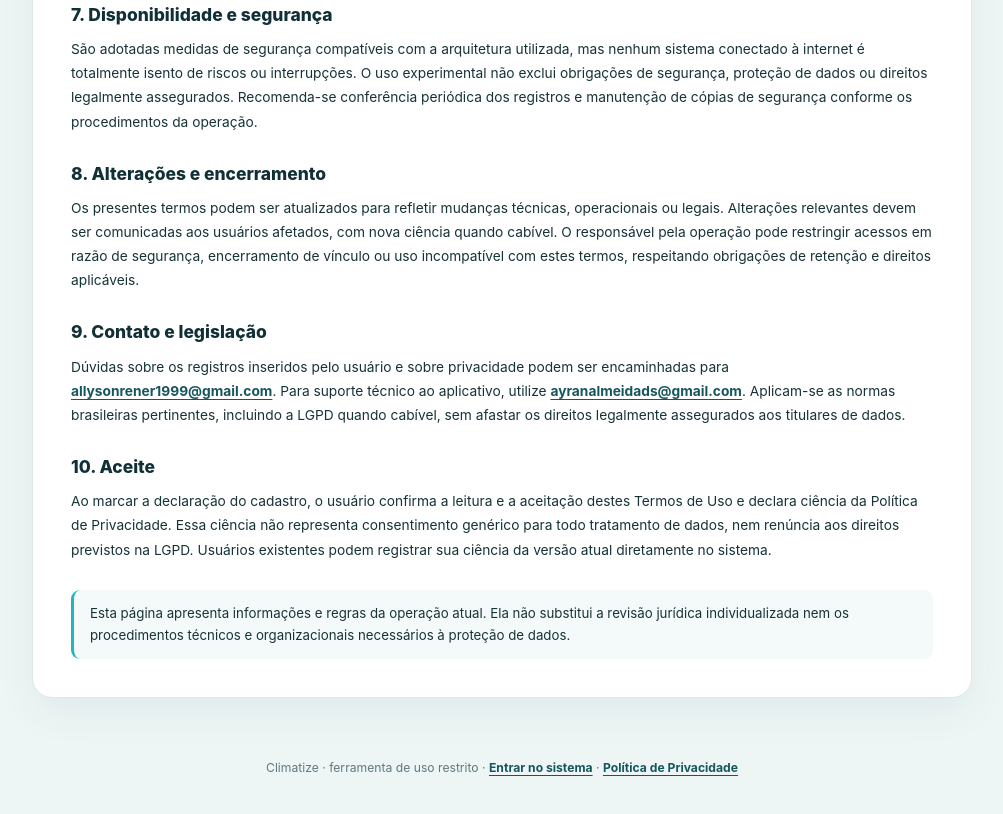
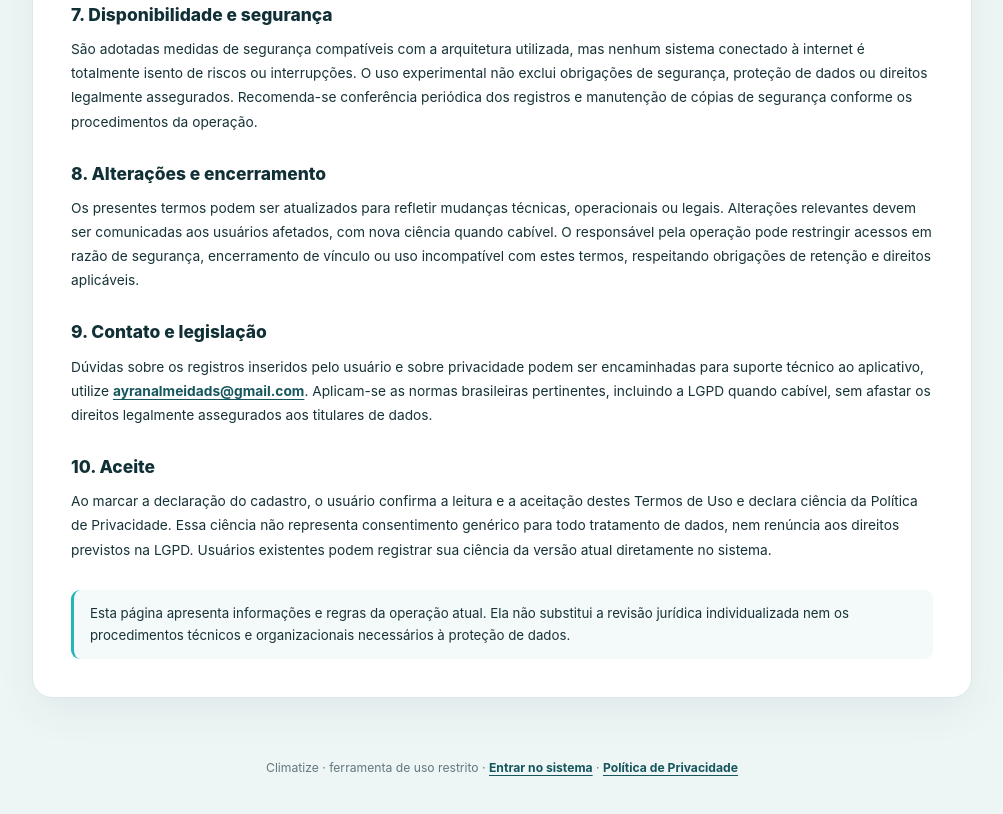
Before and after one commit to ayranalmeidads-bot/climatizefinan, a plain HTML site: page termos.html in a window 1280 px wide. Shown: the part 1410-2224 px from the top of the page, without its empty margins (138-1141 px from the left). Drawn offline with Linux system fonts and the light colour scheme.

Commit message:
termos.html

```diff
--- a/termos.html
+++ b/termos.html
@@ -10,5 +10,5 @@
 <section><h2>6. Infraestrutura e terceiros</h2><p>O Climatize utiliza serviços externos necessários ao funcionamento, como autenticação, hospedagem e envio de mensagens de acesso. O recurso opcional de leitura de comprovantes e notas fiscais (OCR) pode transmitir a imagem selecionada a um prestador especializado. Detalhes, finalidade e direitos dos titulares estão descritos na <a href="privacidade.html">Política de Privacidade</a>.</p></section>
 <section><h2>7. Disponibilidade e segurança</h2><p>São adotadas medidas de segurança compatíveis com a arquitetura utilizada, mas nenhum sistema conectado à internet é totalmente isento de riscos ou interrupções. O uso experimental não exclui obrigações de segurança, proteção de dados ou direitos legalmente assegurados. Recomenda-se conferência periódica dos registros e manutenção de cópias de segurança conforme os procedimentos da operação.</p></section>
 <section><h2>8. Alterações e encerramento</h2><p>Os presentes termos podem ser atualizados para refletir mudanças técnicas, operacionais ou legais. Alterações relevantes devem ser comunicadas aos usuários afetados, com nova ciência quando cabível. O responsável pela operação pode restringir acessos em razão de segurança, encerramento de vínculo ou uso incompatível com estes termos, respeitando obrigações de retenção e direitos aplicáveis.</p></section>
-<section><h2>9. Contato e legislação</h2><p>Dúvidas sobre os registros inseridos pelo usuário e sobre privacidade podem ser encaminhadas para <a href="mailto:allysonrener1999@gmail.com">allysonrener1999@gmail.com</a>. Para suporte técnico ao aplicativo, utilize <a href="mailto:ayranalmeidads@gmail.com">ayranalmeidads@gmail.com</a>. Aplicam-se as normas brasileiras pertinentes, incluindo a LGPD quando cabível, sem afastar os direitos legalmente assegurados aos titulares de dados.</p></section>
+<section><h2>9. Contato e legislação</h2><p>Dúvidas sobre os registros inseridos pelo usuário e sobre privacidade podem ser encaminhadas para suporte técnico ao aplicativo, utilize <a href="mailto:ayranalmeidads@gmail.com">ayranalmeidads@gmail.com</a>. Aplicam-se as normas brasileiras pertinentes, incluindo a LGPD quando cabível, sem afastar os direitos legalmente assegurados aos titulares de dados.</p></section>
 <section><h2>10. Aceite</h2><p>Ao marcar a declaração do cadastro, o usuário confirma a leitura e a aceitação destes Termos de Uso e declara ciência da Política de Privacidade. Essa ciência não representa consentimento genérico para todo tratamento de dados, nem renúncia aos direitos previstos na LGPD. Usuários existentes podem registrar sua ciência da versão atual diretamente no sistema.</p></section><div class="legal-note">Esta página apresenta informações e regras da operação atual. Ela não substitui a revisão jurídica individualizada nem os procedimentos técnicos e organizacionais necessários à proteção de dados.</div></article></main><footer class="legal-footer">Climatize · ferramenta de uso restrito · <a href="index.html">Entrar no sistema</a> · <a href="privacidade.html">Política de Privacidade</a></footer></body></html>
```
